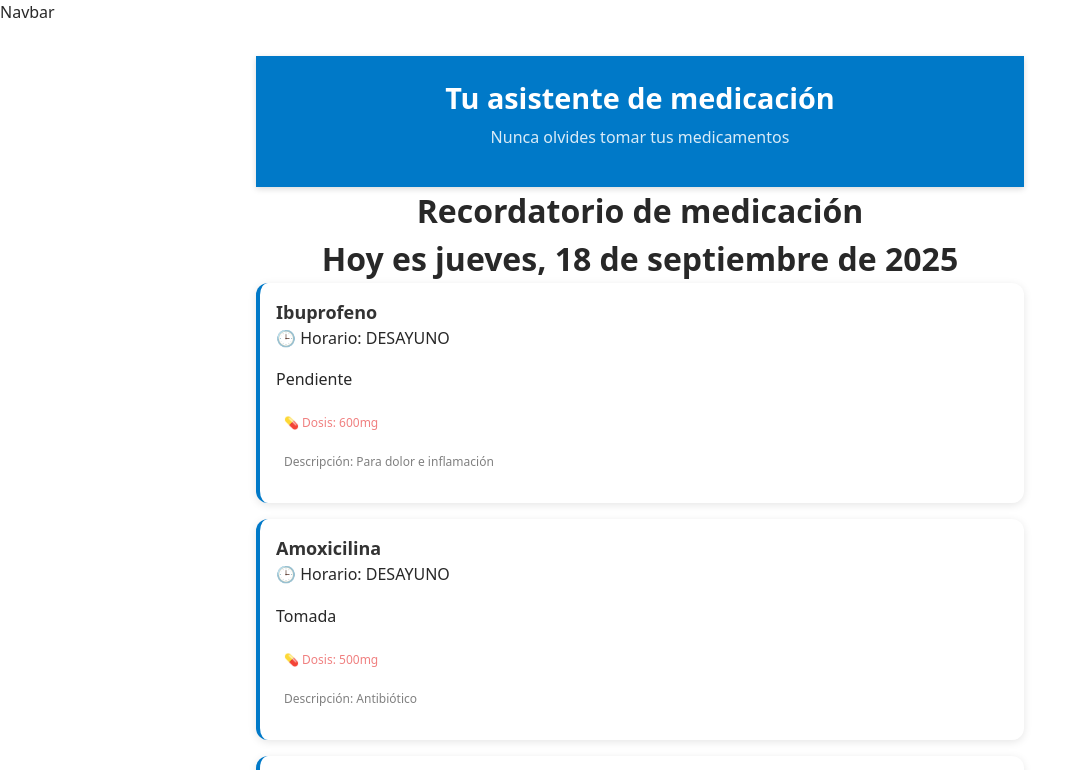
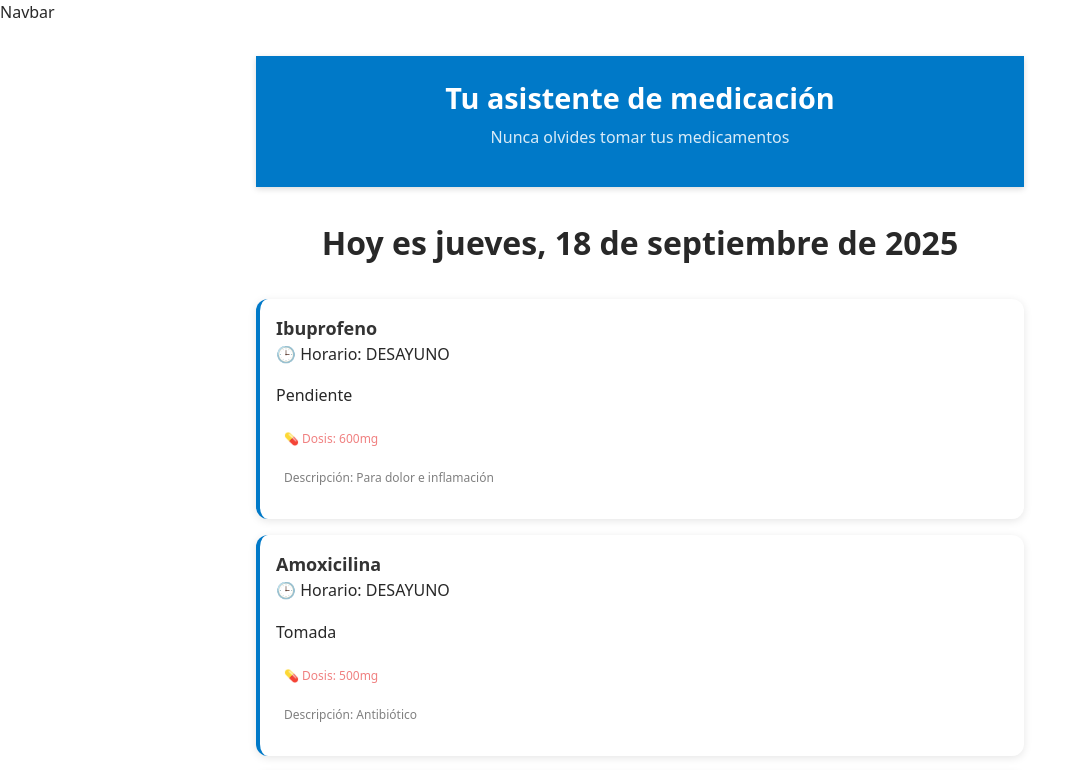
Before and after one commit to Sanitas-Hackaton-somosF5/Recuerda-me-frontend, a React (Vite) app: page /today in a window 1280 px wide. Shown: the top 770 px of the page, without its empty margins (0-1087 px from the left). Built offline with nearby package versions, Linux system fonts and the light colour scheme; data requests are answered from the project's data file.

Commit message:
FORMAT TodayTimeStamp.jsx - added extra margins between header and intakecards #5

```diff
--- a/src/components/TodayTimeStamp.jsx
+++ b/src/components/TodayTimeStamp.jsx
@@ -9,7 +9,8 @@ const TodayTimeStamp = () => {
         day: "numeric",
     });
 
-    return <h2>Hoy es {timestamp}</h2>;
+    return <h2 style={{margin: 2 + 'rem'}}>Hoy es {timestamp}</h2>;
+
 };
 
 export default TodayTimeStamp;
--- a/src/pages/Today.jsx
+++ b/src/pages/Today.jsx
@@ -19,7 +19,6 @@ const Today = () => {
     return (
         <div className={styles["today-container"]}>
             <Header />
-            <h2>Recordatorio de medicación</h2>
             <TodayTimeStamp />
 
             {intakes.length === 0 ? (
```
